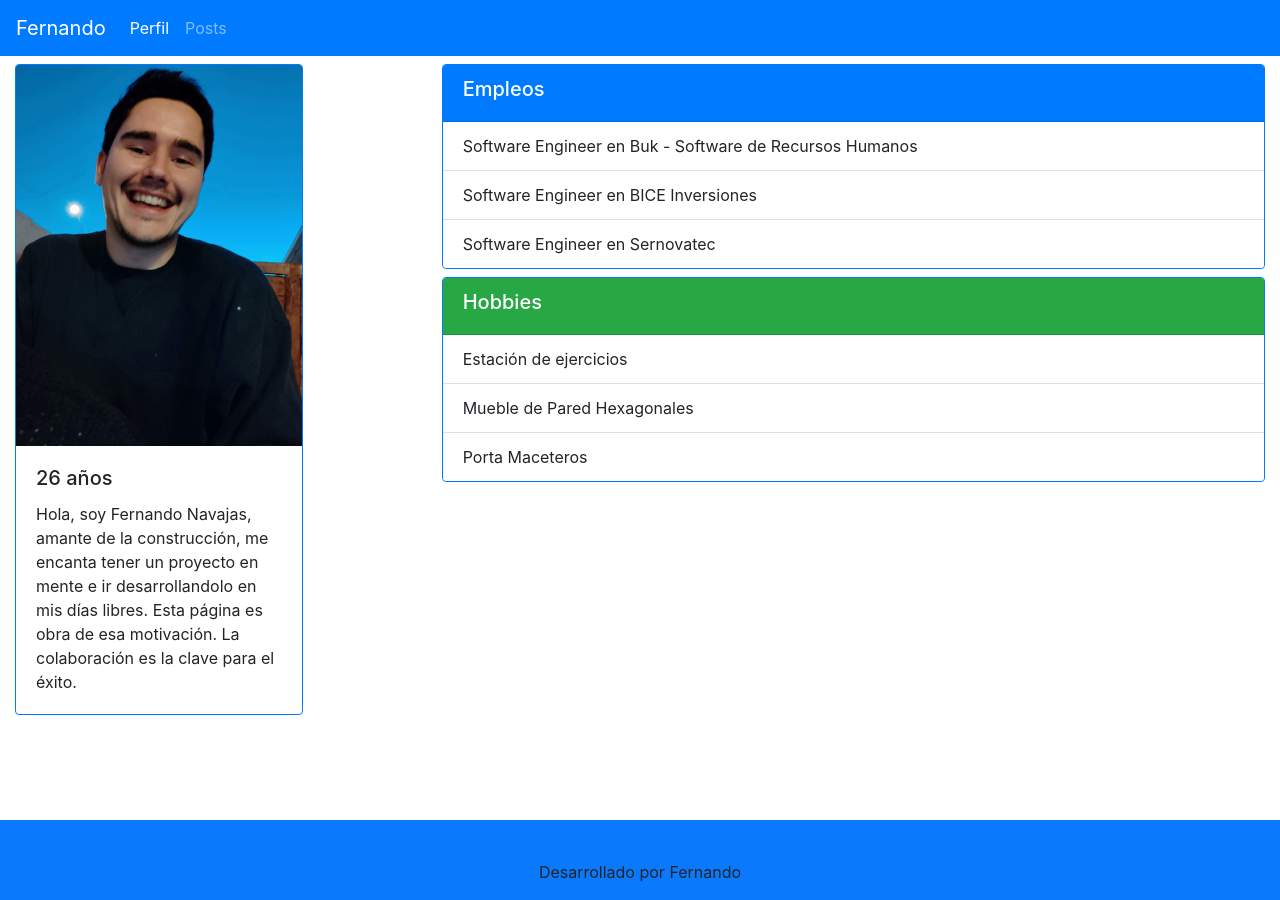
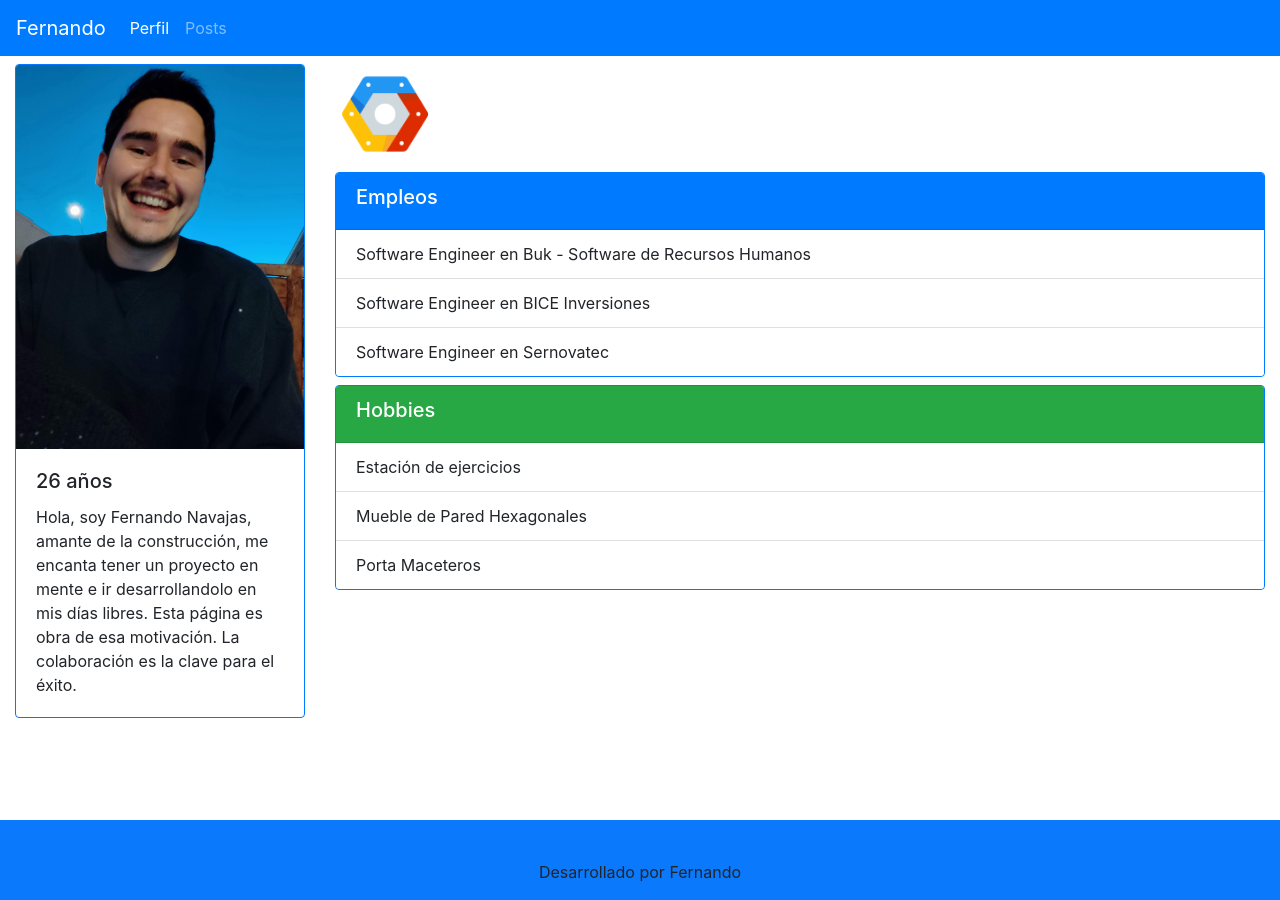
Before and after one commit to fernandonavajas/my-blog, a Jekyll site: the page built from index.html, in a window 1280 px wide. Built offline with Jekyll 4.4.1, drawn with Linux system fonts in a browser that asks for light colours.

Commit message:
feat: agregar seccion para las certificaciones

```diff
--- /dev/null
+++ b/_includes/profile-certifications.html
@@ -0,0 +1,5 @@
+<div class="d-flex mt-2 p-0">
+  <a href="https://www.coursera.org/account/accomplishments/specialization/PWNSQZV4LKXE">
+    <img class="certification" src="assets/images/google-cloud-platform.png" alt="certification">
+  </a>
+</div>
--- a/_includes/profile-hobbies.html
+++ b/_includes/profile-hobbies.html
@@ -1,4 +1,4 @@
-<div id="accordion" class="card card-jobs border-primary mt-2 p-0">
+<div id="accordion-hobbies" class="card card-jobs border-primary mt-2 p-0">
   <div class="card-header bg-success text-white">
     <h5>Hobbies</h5>
   </div>
@@ -7,7 +7,7 @@
       <div data-toggle="collapse" data-target="#collapseOneHobbie" aria-expanded="true" aria-controls="collapseOne">
         Estación de ejercicios
       </div>
-      <div id="collapseOneHobbie" class="collapse" aria-labelledby="headingOne" data-parent="#accordion">
+      <div id="collapseOneHobbie" class="collapse" aria-labelledby="headingOne" data-parent="#accordion-hobbies">
         <div class="card-body">
           kiwi melon
         </div>
@@ -17,7 +17,7 @@
       <div data-toggle="collapse" data-target="#collapseTwoHobbie" aria-expanded="true" aria-controls="collapseOne">
         Mueble de Pared Hexagonales
       </div>
-      <div id="collapseTwoHobbie" class="collapse" aria-labelledby="headingTwo" data-parent="#accordion">
+      <div id="collapseTwoHobbie" class="collapse" aria-labelledby="headingTwo" data-parent="#accordion-hobbies">
         <div class="card-body">
           banana
         </div>
@@ -27,7 +27,7 @@
       <div data-toggle="collapse" data-target="#collapseThreeHobbie" aria-expanded="true" aria-controls="collapseOne">
         Porta Maceteros
       </div>
-      <div id="collapseThreeHobbie" class="collapse" aria-labelledby="headingThree" data-parent="#accordion">
+      <div id="collapseThreeHobbie" class="collapse" aria-labelledby="headingThree" data-parent="#accordion-hobbies">
         <div class="card-body">
           pera manzana
         </div>
--- a/_includes/profile-info.html
+++ b/_includes/profile-info.html
@@ -1,5 +1,5 @@
 <div class="card card-profile border-primary mt-2 p-0">
-  <img class="card-img-top" src="assets/images/perfil.jpg" alt="Card image cap">
+  <img class="card-img-top" src="assets/images/perfil.jpg" alt="Perfil">
     <div class="card-body">
       <h5 class="card-title">26 años</h5>
       <p class="card-text "> Hola, soy Fernando Navajas,
--- a/_includes/profile-jobs.html
+++ b/_includes/profile-jobs.html
@@ -1,4 +1,4 @@
-<div id="accordion" class="card card-jobs border-primary mt-2 p-0">
+<div id="accordion-jobs" class="card card-jobs border-primary mt-2 p-0">
   <div class="card-header bg-primary text-white">
     <h5>Empleos</h5>
   </div>
@@ -7,7 +7,7 @@
       <div data-toggle="collapse" data-target="#collapseOneJob" aria-expanded="true" aria-controls="collapseOne">
         Software Engineer en Buk - Software de Recursos Humanos
       </div>
-      <div id="collapseOneJob" class="collapse" aria-labelledby="headingOne" data-parent="#accordion">
+      <div id="collapseOneJob" class="collapse" aria-labelledby="headingOne" data-parent="#accordion-jobs">
         <div class="card-body">
           kiwi melon
         </div>
@@ -17,7 +17,7 @@
       <div data-toggle="collapse" data-target="#collapseTwoJob" aria-expanded="true" aria-controls="collapseOne">
         Software Engineer en BICE Inversiones
       </div>
-      <div id="collapseTwoJob" class="collapse" aria-labelledby="headingTwo" data-parent="#accordion">
+      <div id="collapseTwoJob" class="collapse" aria-labelledby="headingTwo" data-parent="#accordion-jobs">
         <div class="card-body">
           banana
         </div>
@@ -27,7 +27,7 @@
       <div data-toggle="collapse" data-target="#collapseThreeJob" aria-expanded="true" aria-controls="collapseOne">
         Software Engineer en Sernovatec
       </div>
-      <div id="collapseThreeJob" class="collapse" aria-labelledby="headingThree" data-parent="#accordion">
+      <div id="collapseThreeJob" class="collapse" aria-labelledby="headingThree" data-parent="#accordion-jobs">
         <div class="card-body">
           pera manzana
         </div>
--- a/_sass/main.scss
+++ b/_sass/main.scss
@@ -26,9 +26,13 @@ body::after {
 }
 
 .card-profile {
-  max-width: 18rem;
 }
 .card-jobs {
   width: 100%;
   height: fit-content;
 }
+
+.certification {
+  max-width: 100px;
+  max-height: 100px;
+}
--- a/index.html
+++ b/index.html
@@ -5,10 +5,11 @@ show_sidebar: true
 ---
 
 <div class="d-flex" style="flex-wrap: wrap;">
-  <div class="col-md-4">
+  <div class="col-md-3">
     {% include profile-info.html %}
   </div>
-  <div class="col-md-8">
+  <div class="col-md-9">
+    {% include profile-certifications.html %}
     {% include profile-jobs.html %}
     {% include profile-hobbies.html %}
   </div>
```
Also changed, not shown: _layouts/post.html (added, +7 -0 lines), assets/images/google-cloud-platform.png (added).
